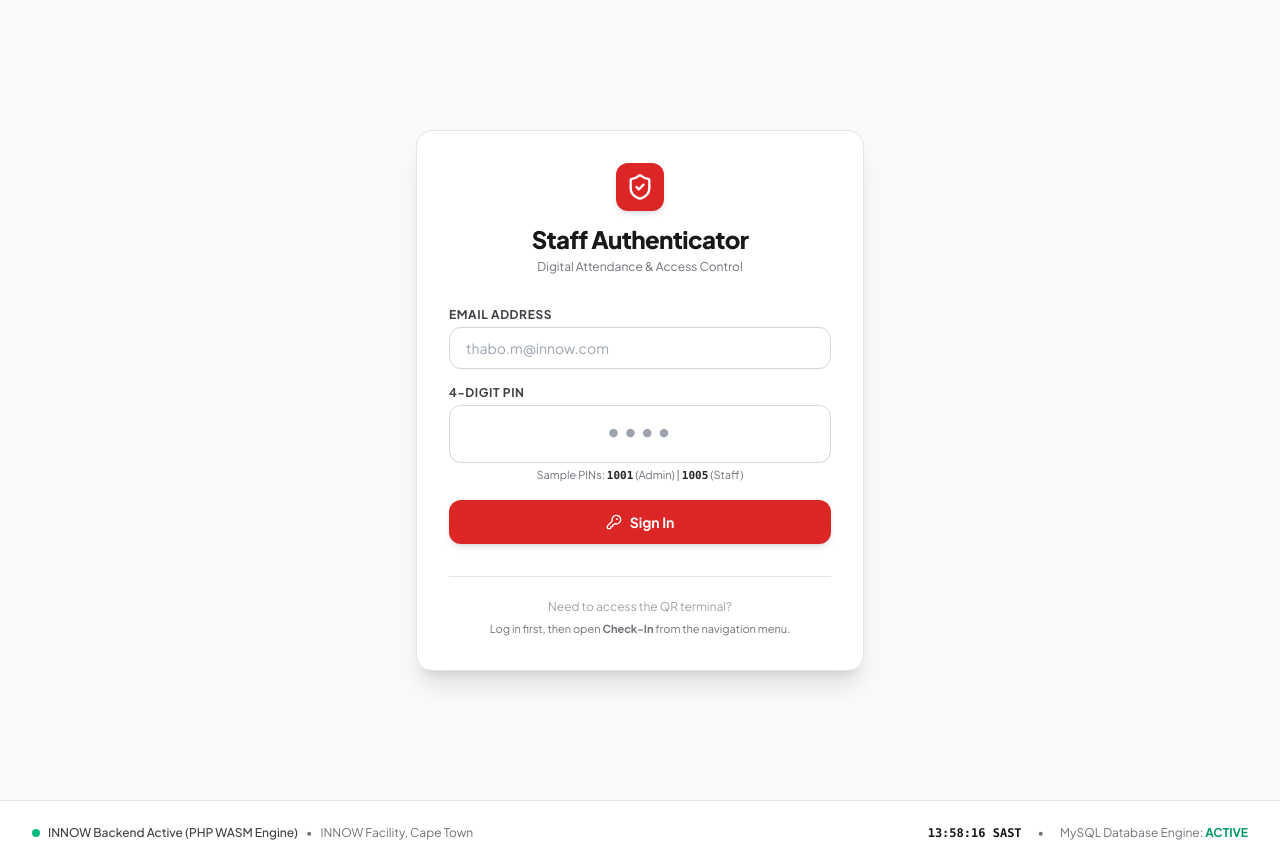
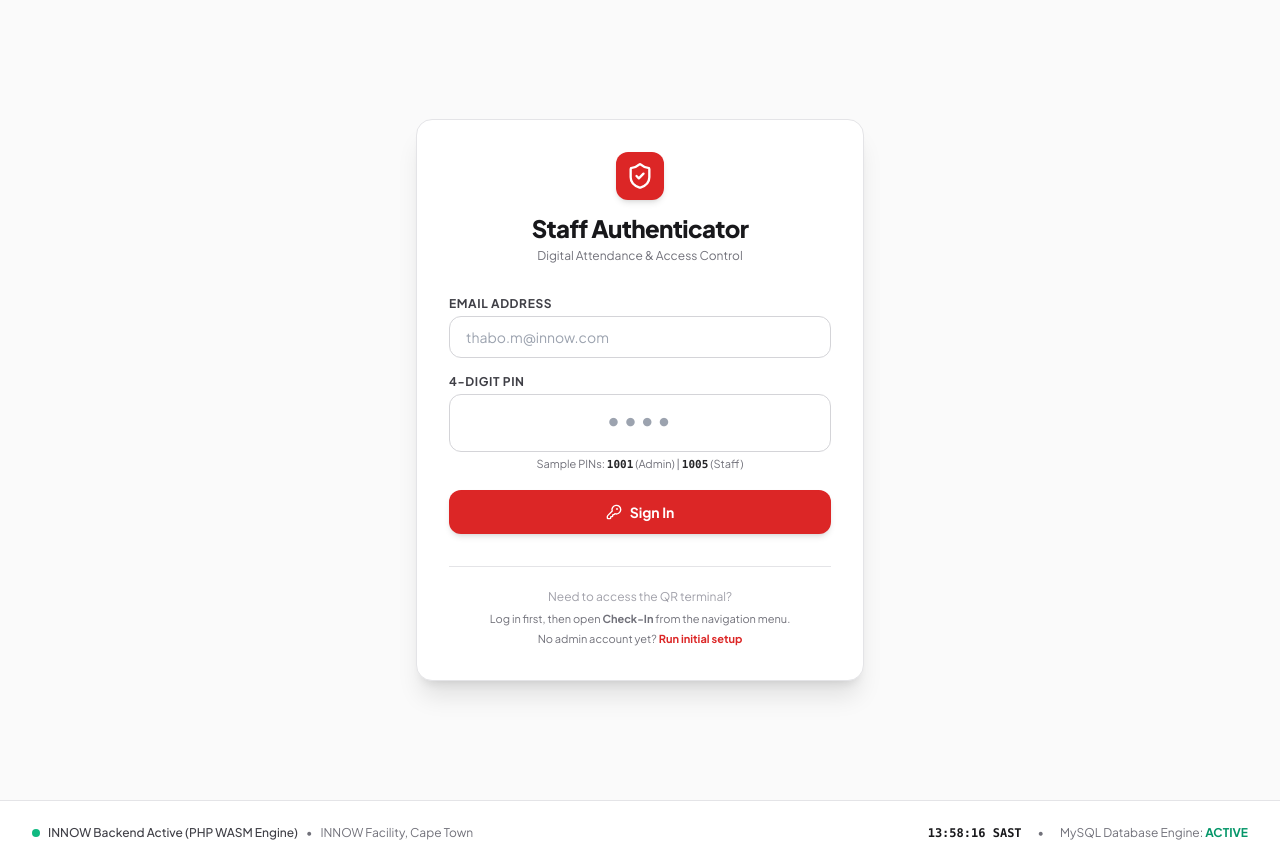
Before and after one commit to sandiliviwe04/INNOW, a PHP site: page /frontend/views/auth/login.php in a window 1280 px wide. Run offline with PHP 8.4, Linux system fonts and the light colour scheme; some libraries are stand-ins or nearby versions.

Commit message:
feat: setup page for undetected db

```diff
--- a/frontend/views/auth/login.php
+++ b/frontend/views/auth/login.php
@@ -32,9 +32,10 @@ require __DIR__ . '/../partials/header.php';
             </button>
         </form>
 
-        <div class="border-t border-zinc-200 pt-4 text-center">
+        <div class="border-t border-zinc-200 pt-4 text-center space-y-1">
             <span class="text-xs text-zinc-400">Need to access the QR terminal?</span>
             <p class="text-[11px] text-zinc-500 mt-1">Log in first, then open <strong>Check-In</strong> from the navigation menu.</p>
+            <p class="text-[11px] text-zinc-500 mt-2">No admin account yet? <a href="/setup" class="text-red-600 font-bold hover:underline">Run initial setup</a></p>
         </div>
     </div>
 </div>
```
Also changed, not shown: frontend/public/index.php (+9 -1 lines).
